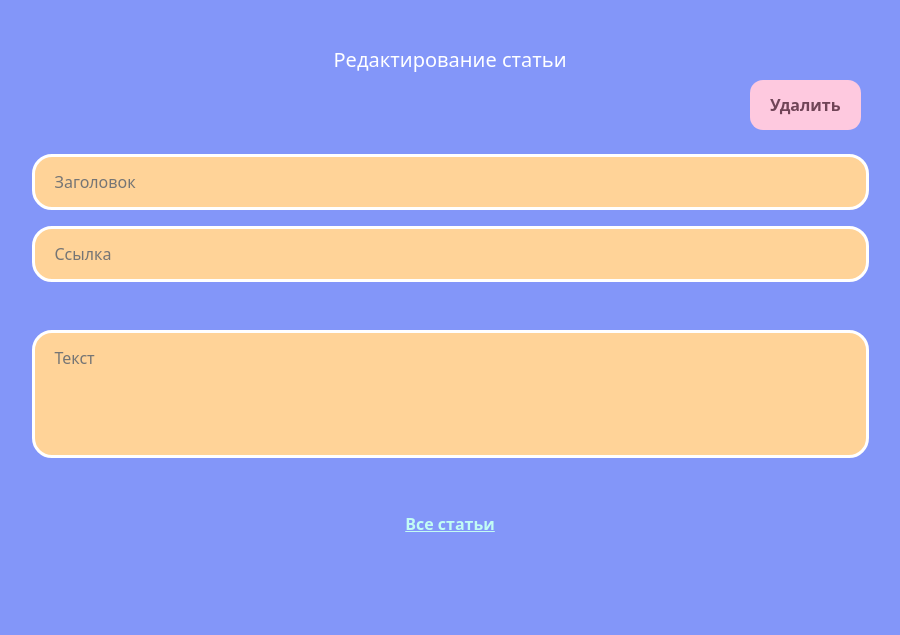
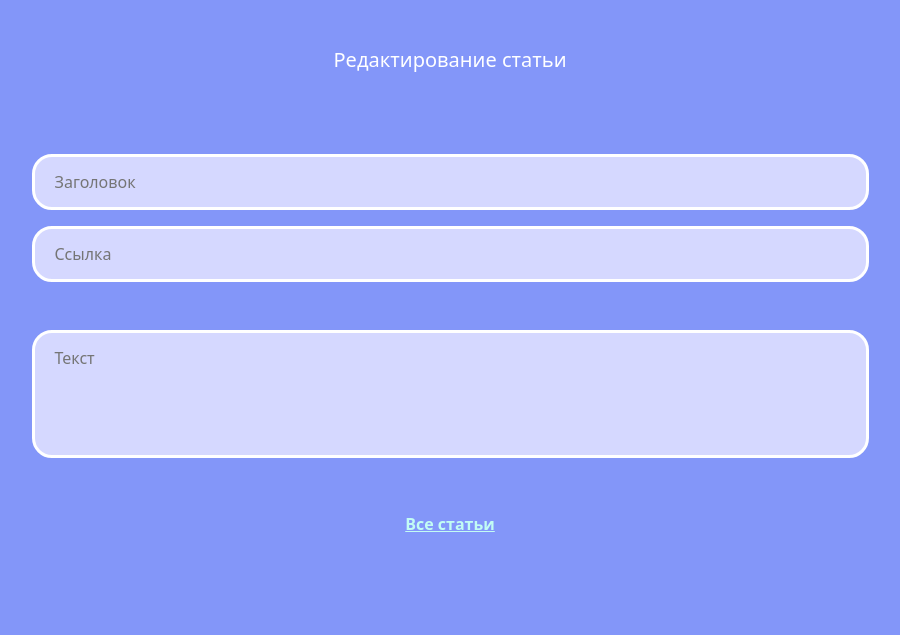
Before and after one commit to axhse/gptnanny, a Django app: page /article/create in a window 1280 px wide. Shown: the top 635 px of the page, without its empty margins (190-1090 px from the left). Run offline with Django 4.2, Linux system fonts and the light colour scheme; the visitor is signed in with stand-in values (Sample User, id 1); some libraries are stand-ins or nearby versions.

Commit message:
fix frontend bugs

```diff
--- a/application/services/consultant.py
+++ b/application/services/consultant.py
@@ -113,7 +113,7 @@ class MockConsultant(Consultant):
         return False
 
     def delete_article(self, article_id: str) -> bool:
-        sleep(1 + random() * 2)
+        sleep(0.5 + random() * 2)
         for index in range(len(self._articles) - 1, -1, -1):
             if self._articles[index].id == article_id:
                 self._articles.pop(index)
--- a/application/static/css/styles.css
+++ b/application/static/css/styles.css
@@ -2,9 +2,11 @@
     --c-background: rgb(131, 150, 249);
     --c-block: rgb(223, 240, 255);
     --c-button: rgb(254, 201, 223);
-    --c-button-hover: rgb(254, 201, 223);
     --c-button-text: rgb(112, 68, 87);
-    --c-button-hover-text: rgb(112, 68, 87);
+    --c-button-hover: rgb(254, 201, 223, 0.9);
+    --c-button-hover-text: rgb(112, 68, 87, 0.9);
+    --c-button-active: rgb(254, 201, 223, .8);
+    --c-button-active-text: rgb(112, 68, 87, .8);
     --c-input: white;
     --c-input-text: black;
     --c-input-placeholder: gray;
@@ -82,11 +84,13 @@ button {
     color: var(--c-button-text);
     transition: all 0.3s;
 }
-button:active {
-    opacity: 0.7;
-}
 button:hover {
     background-color: var(--c-button-hover);
+    color: var(--c-button-hover-text);
+}
+button:active {
+    background-color: var(--c-button-active);
+    color: var(--c-button-active-text);
 }
 
 a {
@@ -131,9 +135,9 @@ a:visited {
 }
 
 .form-msg {
-    color: #F9F871;
+    color: #FFE4F8;
 }
 
 .input-error {
-    background-color: #FFD398;
+    background-color: #D5D8FF;
 }
--- a/application/static/js/edit_article.js
+++ b/application/static/js/edit_article.js
@@ -12,7 +12,8 @@ $(document).ready(function() {
     ];
 
     $('#buttonSave').click(async function() {
-        const animationDuration = 300;
+        const buttonDeleteFadingSpeed = 1000;
+        const isCreation = $('#idInput').val() === '';
         const body = {
             id: $('#idInput').val(),
             title: $('#titleInput').val(),
@@ -31,6 +32,10 @@ $(document).ready(function() {
                 endWait('buttonSave', activeElements.slice(1), true);
                 if (savedData !== null && savedData !== '') {
                     $('#idInput').val(savedData['id']);
+                }
+                if (isCreation) {
+                    $('#buttonDelete').prop('disabled', false);
+                    $('#buttonDelete').stop().fadeTo(buttonDeleteFadingSpeed, 1);
                 }
             },
             error: function() {
@@ -76,4 +81,9 @@ $(document).ready(function() {
     });
     $('input, textarea').trigger('input');
     isInitial = false;
+
+    if ($('#idInput').val() !== '') {
+        $('#buttonDelete').prop('disabled', false);
+        $('#buttonDelete').removeClass('concealed');
+    }
 });
--- a/application/templates/edit_article.html
+++ b/application/templates/edit_article.html
@@ -14,7 +14,7 @@
         <button id="buttonSave" class="button-task concealed" style="float: left;" disabled>
             <span>Сохранить</span>
         </button>
-        <button id="buttonDelete" class="button-task" style="float: right;">
+        <button id="buttonDelete" class="button-task concealed" style="float: right;" disabled>
             <span>Удалить</span>
         </button>
     </div>
--- a/application/templates/login_as_manager.html
+++ b/application/templates/login_as_manager.html
@@ -1,6 +1,6 @@
 {% extends "layout.html" %}
 
-{% block title %}Вход{% endblock %}
+{% block title %}Панель менеджера{% endblock %}
 
 {% load static %}
 {% block head %}
```
